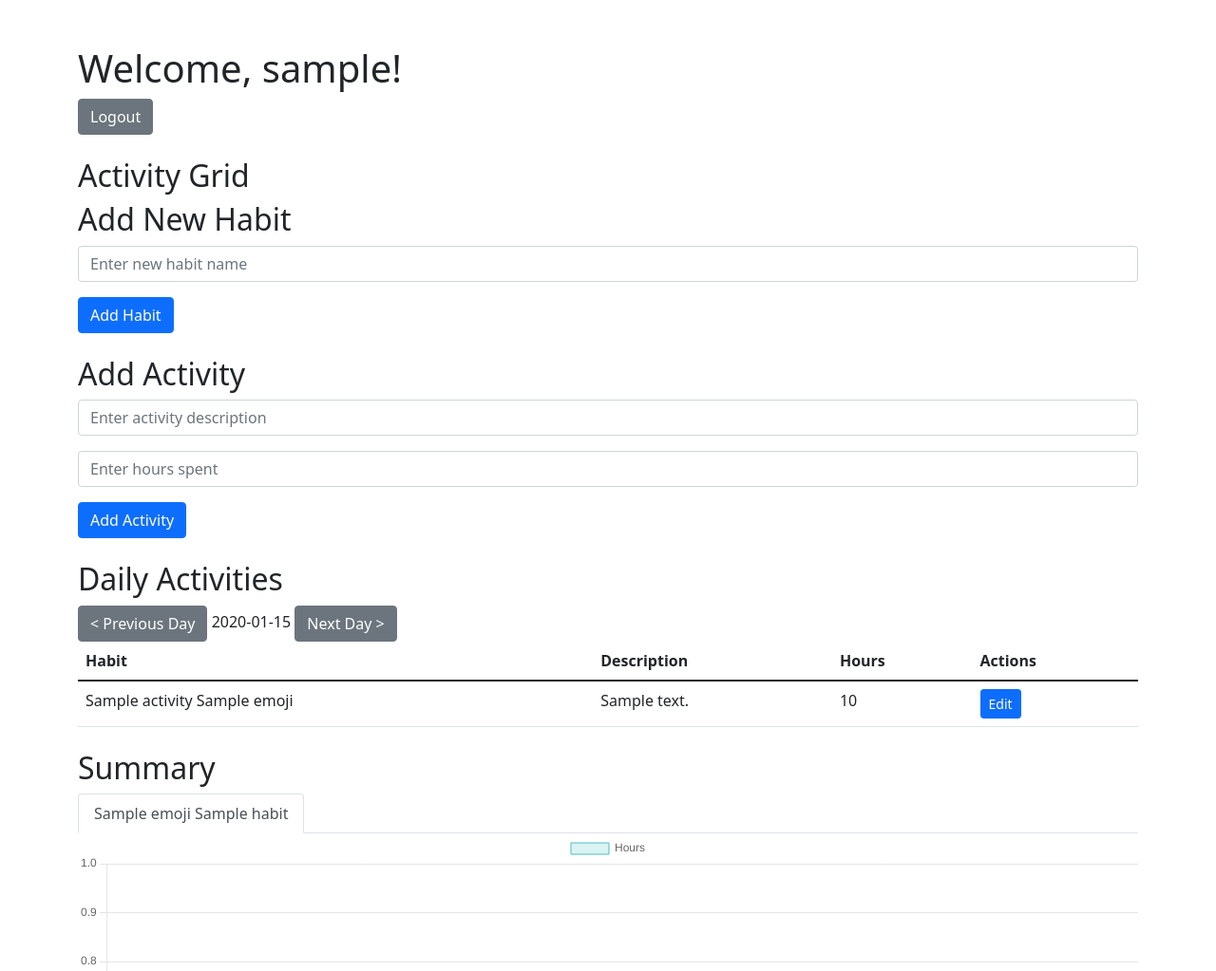
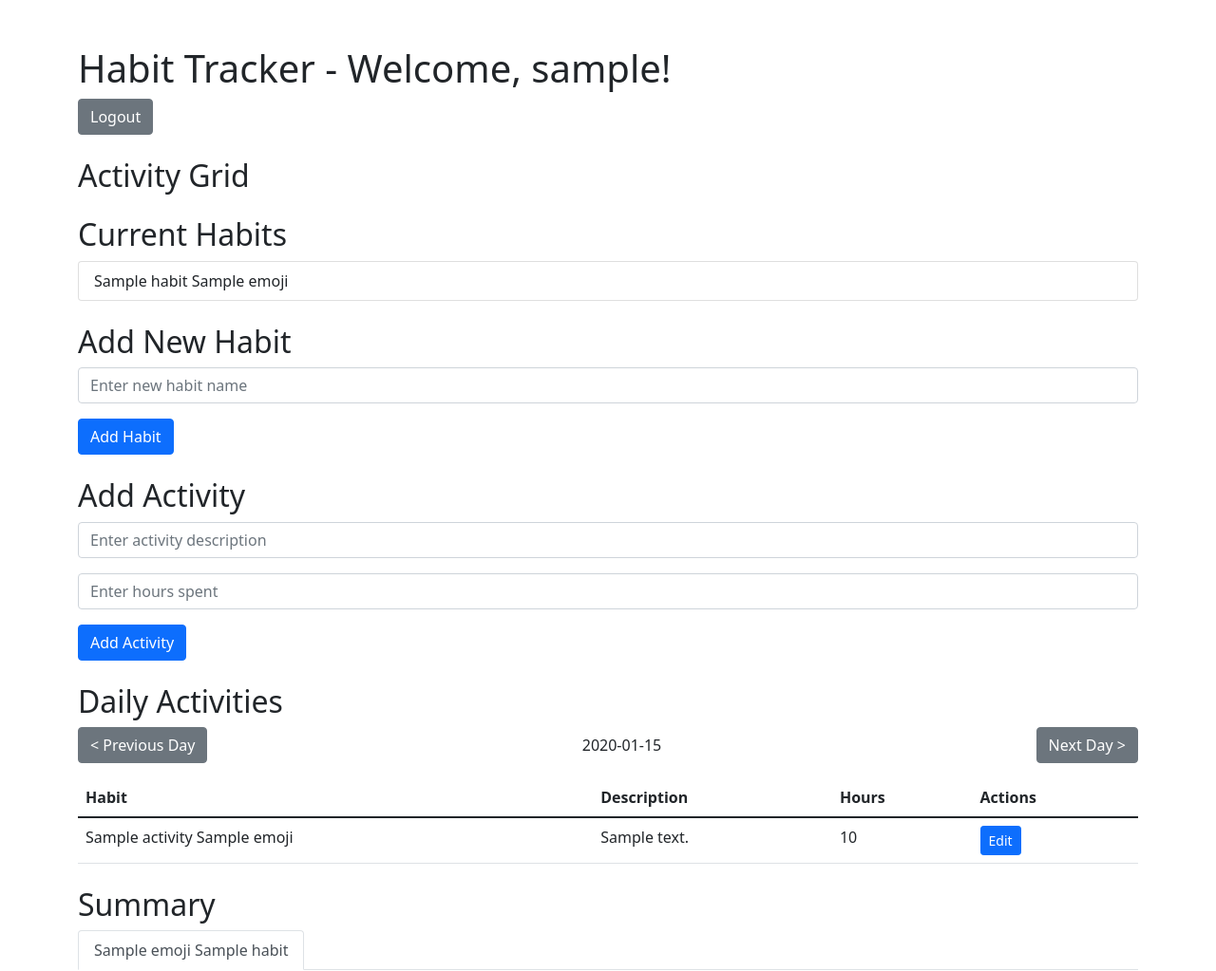
Before and after one commit to kailashgopalan/gh_activities, a Flask app: template templates/index.html in a window 1280 px wide. Shown: the top 1023 px of the page at 95% size. Run offline with Flask 2, Linux system fonts and the light colour scheme; the template is opened without the code that fills it: most values are stand-ins (such as "Sample title", 1, 10 or a date in 2020); some libraries are stand-ins or nearby versions.

Commit message:
feat: fix errors

```diff
--- a/app.py
+++ b/app.py
@@ -270,7 +270,7 @@ def index():
     ''', (session['user_id'], start_date, end_date))
 
     for row in cur.fetchall():
-        daily_hours[row['date'].isoformat()] = row['total_hours']
+        daily_hours[row['date'].isoformat()] = float(row['total_hours'])
 
     # Prepare data for charts
     habit_data = defaultdict(lambda: {'dates': [], 'hours': []})
--- a/templates/index.html
+++ b/templates/index.html
@@ -9,7 +9,7 @@
 </head>
 <body>
     <div class="container mt-5">
-        <h1>Welcome, {{ user_name }}!</h1>
+        <h1>Habit Tracker - Welcome, {{ user_name }}!</h1>
         <a href="{{ url_for('logout') }}" class="btn btn-secondary">Logout</a>
 
         {% with messages = get_flashed_messages(with_categories=true) %}
@@ -21,7 +21,7 @@
         {% endwith %}
 
         <h2 class="mt-4">Activity Grid</h2>
-        <div class="github-grid">
+        <div class="github-grid mb-4">
             {% for day in range(365) %}
                 {% set date = (current_date - timedelta(days=365-day)) %}
                 {% set hours = daily_hours.get(date.isoformat(), 0) %}
@@ -33,6 +33,13 @@
                 </div>
             {% endfor %}
         </div>
+
+        <h2>Current Habits</h2>
+        <ul class="list-group mb-4">
+            {% for habit in habits %}
+                <li class="list-group-item">{{ habit.name }} {{ habit.emoji }}</li>
+            {% endfor %}
+        </ul>
 
         <h2>Add New Habit</h2>
         <form method="POST" action="{{ url_for('index') }}">
@@ -56,9 +63,9 @@
         </form>
 
         <h2 class="mt-4">Daily Activities</h2>
-        <div class="date-navigation">
+        <div class="date-navigation d-flex justify-content-between mb-3">
             <a href="{{ url_for('index', date=(current_date - timedelta(days=1)).isoformat()) }}" class="btn btn-secondary">&lt; Previous Day</a>
-            <span>{{ current_date.strftime('%Y-%m-%d') }}</span>
+            <span class="align-self-center">{{ current_date.strftime('%Y-%m-%d') }}</span>
             <a href="{{ url_for('index', date=(current_date + timedelta(days=1)).isoformat()) }}" class="btn btn-secondary">Next Day &gt;</a>
         </div>
         <table class="table">
@@ -103,6 +110,16 @@
                 {% endfor %}
             </div>
         </div>
+
+        {% if is_admin %}
+        <h2 class="mt-4">Admin Query</h2>
+        <form method="POST" action="{{ url_for('admin_query') }}">
+            <div class="mb-3">
+                <textarea name="query" class="form-control" rows="4" placeholder="Enter your SQL query here" required></textarea>
+            </div>
+            <button type="submit" class="btn btn-warning">Execute Query</button>
+        </form>
+        {% endif %}
     </div>
 
     <script src="https://cdn.jsdelivr.net/npm/bootstrap@5.1.3/dist/js/bootstrap.bundle.min.js"></script>
```
